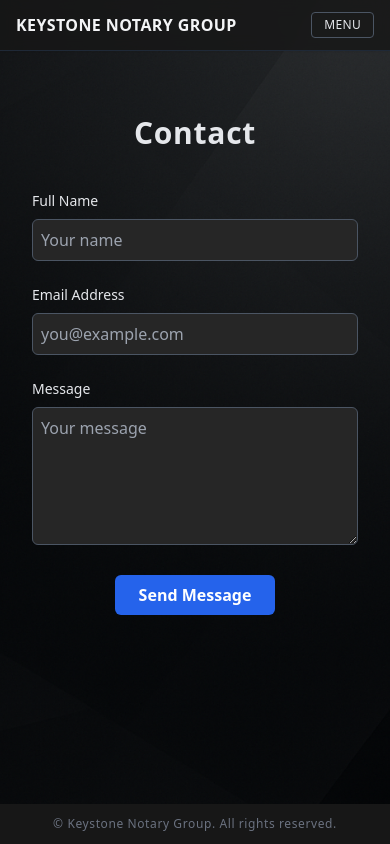
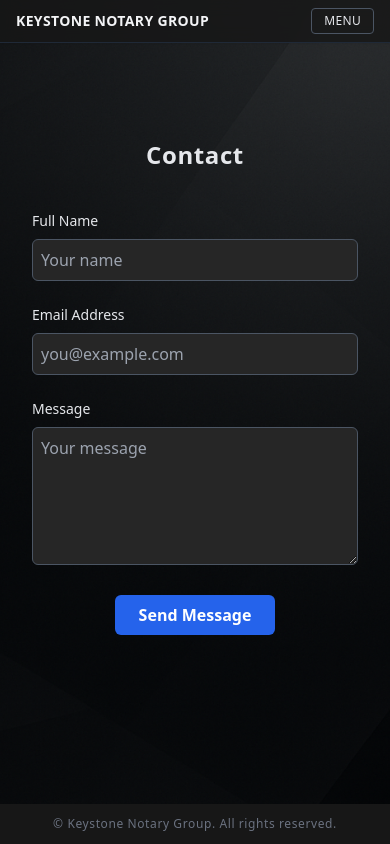
Before and after one commit to BikerViking/keystone-site, a React (Create React App) app: page /contact in a window 390 px wide. Built offline with nearby package versions, Linux system fonts and the light colour scheme.

Commit message:
Improve mobile responsiveness

```diff
--- a/src/components/Header.jsx
+++ b/src/components/Header.jsx
@@ -3,10 +3,11 @@ import React from "react";
 export default function Header() {
   return (
     <header className="border-b border-gray-800 bg-neutral-900/80 backdrop-blur text-gray-200 shadow-sm">
-      <div className="mx-auto flex max-w-7xl items-center justify-between px-4 py-3 sm:px-6">
-        <h1 className="text-base font-semibold uppercase tracking-wide text-gray-100">
+      <div className="mx-auto flex max-w-7xl flex-wrap items-center justify-between px-4 py-2 sm:flex-nowrap sm:px-6 sm:py-3">
+        <h1 className="text-sm font-semibold uppercase tracking-wide text-gray-100 sm:text-base">
           Keystone Notary Group
         </h1>
+        {/* Navigation drawer trigger - functionality handled elsewhere */}
         <button
           type="button"
           aria-label="Open navigation menu"
--- a/src/components/HeroSection.jsx
+++ b/src/components/HeroSection.jsx
@@ -15,13 +15,13 @@ export default function HeroSection() {
         alt="Keystone Notary Group logo"
         className="w-48 md:w-60"
       />
-      <p className="mt-6 text-lg font-light tracking-wide md:text-xl">
+      <p className="mt-6 text-base font-light tracking-wide sm:text-lg md:text-xl">
         Mobile Notary Services • Pennsylvania
       </p>
 
       <nav
         aria-label="Main navigation"
-        className="mt-6 flex justify-center space-x-6 text-sm font-medium uppercase"
+        className="mt-6 flex flex-col items-center space-y-3 text-sm font-medium uppercase sm:flex-row sm:space-y-0 sm:space-x-6"
       >
         <Link
           to="/"
--- a/src/components/LayoutWrapper.jsx
+++ b/src/components/LayoutWrapper.jsx
@@ -9,7 +9,7 @@ export default function LayoutWrapper({ children }) {
       style={{ backgroundImage: "url('/bg-texture.PNG')" }}
     >
       <Header />
-      <main role="main" className="flex-grow px-4 sm:px-6">
+      <main role="main" className="flex-grow px-4 py-8 sm:px-6 sm:py-12">
         {children}
       </main>
       <Footer />
--- a/src/pages/contact.jsx
+++ b/src/pages/contact.jsx
@@ -13,10 +13,10 @@ export default function ContactPage() {
         aria-label="Contact"
         className="mx-auto max-w-lg px-4 py-16 text-gray-200 sm:py-24"
       >
-        <h1 className="mb-10 text-center text-3xl font-semibold tracking-wide">
+        <h1 className="mb-10 text-center text-2xl font-semibold tracking-wide sm:text-3xl">
           Contact
         </h1>
-        <form onSubmit={handleSubmit} className="space-y-6">
+        <form onSubmit={handleSubmit} className="space-y-6 sm:space-y-8">
           <div>
             <label htmlFor="name" className="block text-sm font-medium">
               Full Name
--- a/src/pages/services.jsx
+++ b/src/pages/services.jsx
@@ -8,10 +8,10 @@ export default function ServicesPage() {
         aria-label="Services"
         className="mx-auto max-w-3xl px-4 py-16 text-gray-200 sm:py-24"
       >
-        <h1 className="mb-10 text-center text-3xl font-semibold tracking-wide">
+        <h1 className="mb-10 text-center text-2xl font-semibold tracking-wide sm:text-3xl">
           Our Services
         </h1>
-        <div className="space-y-8">
+        <div className="space-y-8 sm:space-y-10">
           <div className="rounded bg-neutral-800 p-6 shadow-sm">
             <h2 className="text-xl font-semibold">General Notary Work</h2>
             <p className="mt-2 text-gray-400">
```
